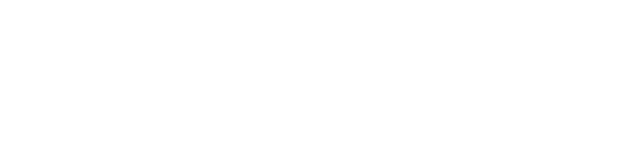
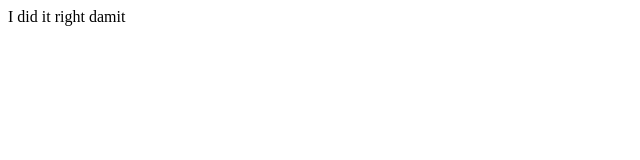
Before and after one commit to caelinsheahan/Git-team-Go, a website: page index.html in a window 1280 px wide. Shown: the whole page, without its empty margins (0-640 px from the left). Drawn offline with Linux system fonts and the light colour scheme.

Commit message:
body added

```diff
--- a/index.html
+++ b/index.html
@@ -5,6 +5,6 @@
     <title>Dilly Dilly pit of horrors</title>
   </head>
   <body>
-
+I did it right damit
   </body>
 </html>
```
